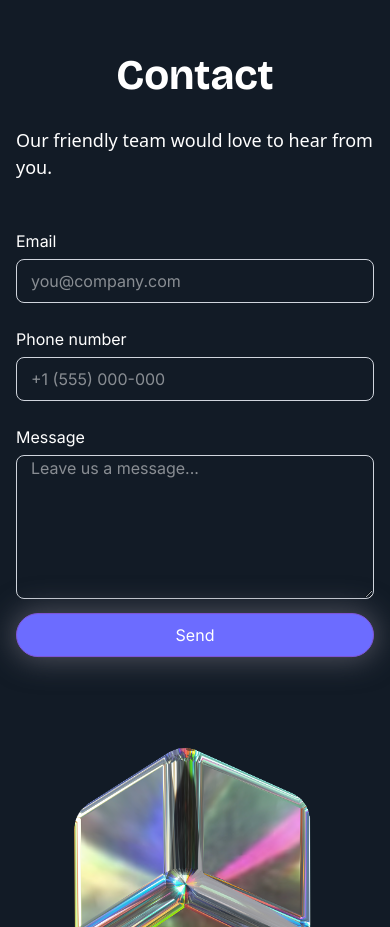
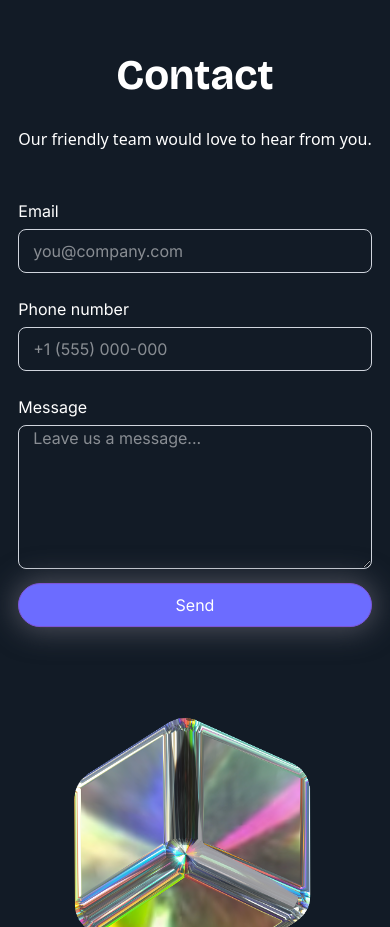
Before and after one commit to Dimex19/bulbwealth, a React (Vite) app: page / in a window 390 px wide. Shown: the part 5840-6767 px from the top of the page. Built offline with nearby package versions, Linux system fonts and the light colour scheme.

Commit message:
responsiveness in progress

```diff
--- a/src/components/Contact.tsx
+++ b/src/components/Contact.tsx
@@ -7,7 +7,7 @@ const Contact:React.FC = () => {
     <div className='flex flex-col md:flex-row justify-around items-center pb-[100.5px]'>
         <div className="text-white p-4 md:p-0 md:w-[40vw] md:pl-12 md:pr-12">
             <h2 className='text-white font-bold font-[Bricolage_Grotesque] mb-[20px] text-center md:text-start text-[42px] md:text-[64px]'>Contact</h2>
-            <p className="font-normal text-[18px] mb-12 className='font-[Inter]">Our friendly team would love to hear from you.</p>
+            <p className="font-normal text-[16px] mb-12 className='font-[Inter]">Our friendly team would love to hear from you.</p>
             <form action="" className='font-[Inter]'>
                 <div className='inputDiv flex flex-col'>
                     <label htmlFor="" className='mb-1.5'>Email</label>
```
